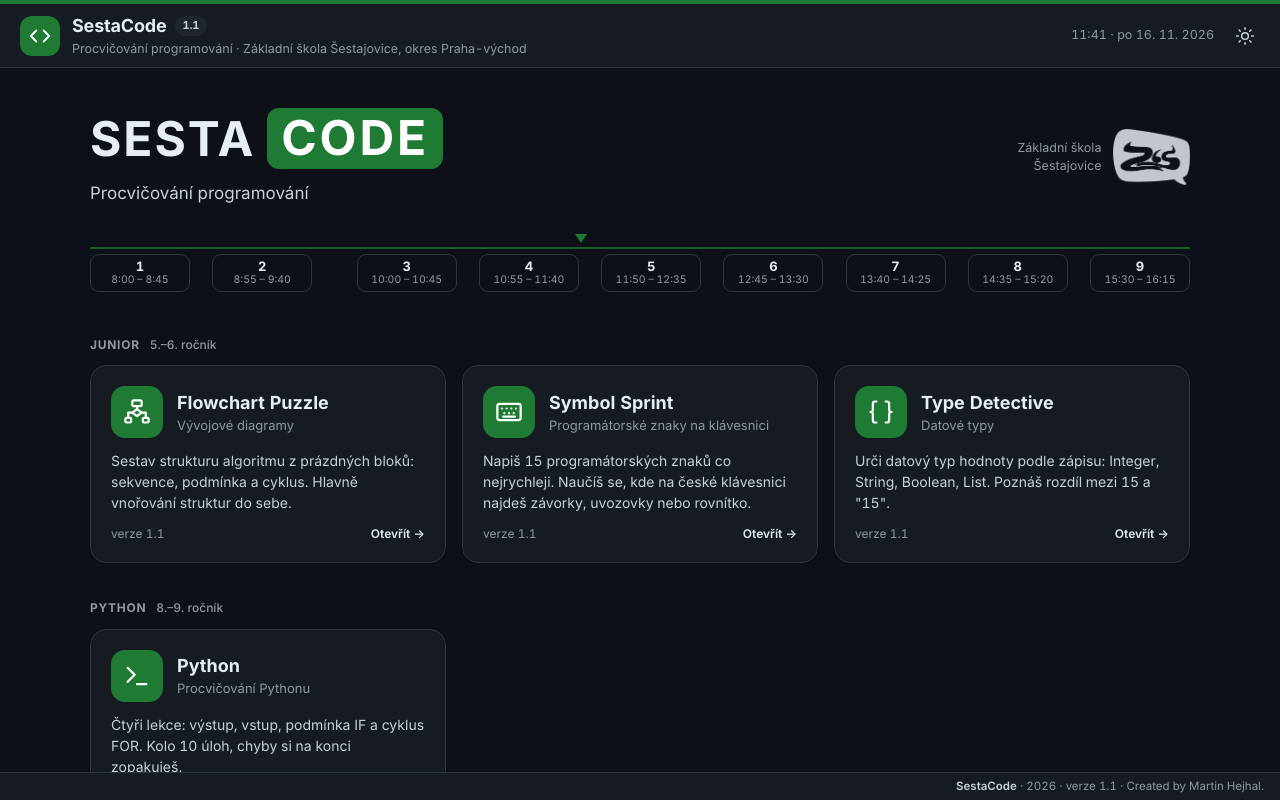
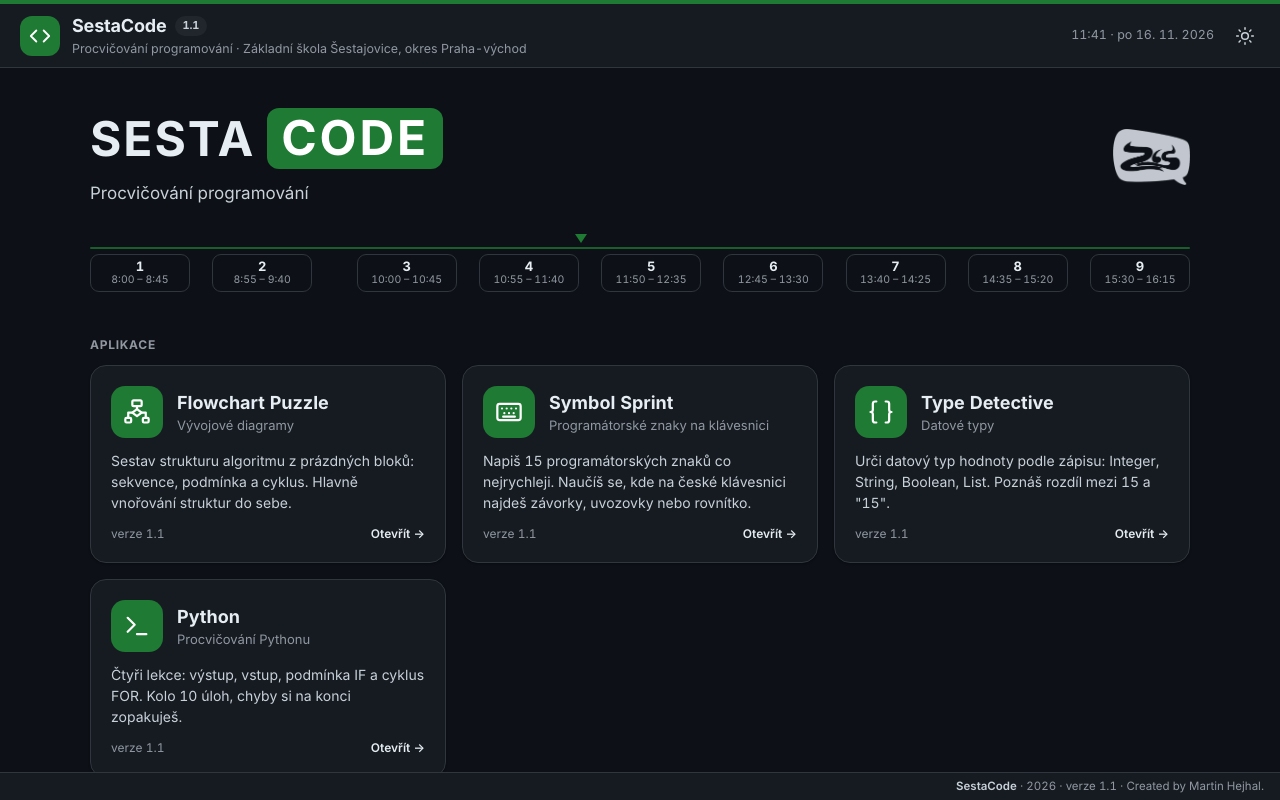
Before and after one commit to hejhaledu/sestacode, a plain HTML site: page index.html in a window 1280 px wide. Drawn offline with Linux system fonts and the light colour scheme.

Commit message:
Add files via upload

```diff
--- a/index.html
+++ b/index.html
@@ -49,27 +49,24 @@
         <h1 class="word" aria-label="SestaCode"><span class="pre">SESTA</span><span class="app">CODE</span></h1>
         <p class="tag">Procvičování programování</p>
       </div>
-      <div class="school"><span>Základní škola<br>Šestajovice</span><img src="shared/logo-skoly.png" alt="Logo ZŠ Šestajovice"></div>
+      <div class="school"><img src="shared/logo-skoly.png" alt="Logo ZŠ Šestajovice"></div>
     </div>
     <div class="tl-wrap"><div class="tl" id="tl" aria-label="Rozvrh vyučovacích hodin"></div></div>
   </section>
-  <div id="groups"></div>
+  <h2 class="sec-t">Aplikace</h2>
+  <div class="tiles" id="tiles"></div>
 </div></div></main>
 <script src="shared/apps.js?v=1.1.0"></script>
 <script src="shared/sesta-shell.js?v=1.1.0"></script>
 <script>
 const S = SESTA;
-/* aplikace po skupinách (skupiny a aplikace jsou v shared/apps.js) */
-const apps = S.apps.filter(a => !a.hidden);
-document.getElementById('groups').innerHTML = S.groups.map(g => {
-  const list = apps.filter(a => a.group === g.id); if (!list.length) return '';
-  return `<h2 class="sec-t">${S.esc(g.name)} <small>${S.esc(g.note || '')}</small></h2><div class="tiles">` + list.map(a => `
+/* karty aplikací (seznam je v shared/apps.js) */
+document.getElementById('tiles').innerHTML = S.apps.filter(a => !a.hidden).map(a => `
     <a class="tile" href="${a.path}" data-nav>
       <div class="top"><span class="ic">${S.icon(a.icon)}</span><span><b>${S.esc(a.name)}</b><span class="d">${S.esc(a.desc)}</span></span></div>
       <p>${S.esc(a.long)}</p>
       <div class="meta">verze ${S.esc(a.version)}<span class="go">Otevřít →</span></div>
-    </a>`).join('') + '</div>';
-}).join('');
+    </a>`).join('');
 document.querySelectorAll('[data-nav]').forEach(a => a.addEventListener('click', e => { e.preventDefault(); S.go(a.getAttribute('href')); }));
 /* časová osa – rozvrh je v shared/apps.js (SESTA.bells) */
 const mins = t => { const [h, m] = t.split(':').map(Number); return h * 60 + m; };
--- a/shared/apps.js
+++ b/shared/apps.js
@@ -8,7 +8,6 @@
      name    – název v hlavičce a na rozcestníku
      path    – složka aplikace, s lomítkem na konci
      icon    – název ikony ze shared/sesta-shell.js (flow, keys, types, python, code…)
-     group   – skupina na rozcestníku (id ze SESTA.groups)
      desc    – krátký popis (nabídka aplikací, podtitulek v hlavičce)
      long    – delší popis na kartě rozcestníku
      version, year – verze a rok vydání (hlavička a patička)
@@ -28,32 +27,27 @@ SESTA.bells = [
   ['8:00','8:45'], ['8:55','9:40'], ['10:00','10:45'], ['10:55','11:40'], ['11:50','12:35'],
   ['12:45','13:30'], ['13:40','14:25'], ['14:35','15:20'], ['15:30','16:15']
 ];
-/* Skupiny aplikací na rozcestníku */
-SESTA.groups = [
-  { id: 'junior', name: 'Junior', note: '5.–6. ročník' },
-  { id: 'python', name: 'Python', note: '8.–9. ročník' }
-];
 SESTA.apps = [
   {
-    id: 'flowchart', name: 'Flowchart Puzzle', path: 'flowchart/', icon: 'flow', group: 'junior',
+    id: 'flowchart', name: 'Flowchart Puzzle', path: 'flowchart/', icon: 'flow',
     desc: 'Vývojové diagramy',
     long: 'Sestav strukturu algoritmu z prázdných bloků: sekvence, podmínka a cyklus. Hlavně vnořování struktur do sebe.',
     version: '1.1', year: 2026
   },
   {
-    id: 'symbol-sprint', name: 'Symbol Sprint', path: 'symbol-sprint/', icon: 'keys', group: 'junior',
+    id: 'symbol-sprint', name: 'Symbol Sprint', path: 'symbol-sprint/', icon: 'keys',
     desc: 'Programátorské znaky na klávesnici',
     long: 'Napiš 15 programátorských znaků co nejrychleji. Naučíš se, kde na české klávesnici najdeš závorky, uvozovky nebo rovnítko.',
     version: '1.1', year: 2026
   },
   {
-    id: 'type-detective', name: 'Type Detective', path: 'type-detective/', icon: 'types', group: 'junior',
+    id: 'type-detective', name: 'Type Detective', path: 'type-detective/', icon: 'types',
     desc: 'Datové typy',
     long: 'Urči datový typ hodnoty podle zápisu: Integer, String, Boolean, List. Poznáš rozdíl mezi 15 a "15".',
     version: '1.1', year: 2026
   },
   {
-    id: 'python', name: 'Python', path: 'python/', icon: 'python', group: 'python',
+    id: 'python', name: 'Python', path: 'python/', icon: 'python',
     desc: 'Procvičování Pythonu',
     long: 'Čtyři lekce: výstup, vstup, podmínka IF a cyklus FOR. Kolo 10 úloh, chyby si na konci zopakuješ.',
     version: '1.1', year: 2026
--- a/shared/sesta-shell.js
+++ b/shared/sesta-shell.js
@@ -337,7 +337,7 @@ function header(){
 
   /* nabídka aplikací – najetím, klik na logo = rozcestník */
   const brand = h.querySelector('.s-brand'), am = h.querySelector('#sAppMenu');
-  const groups = S.groups || [{id:null, name:'Aplikace'}];
+  const groups = S.groups || [{id:null, name:'Aplikace'}];   // bez skupin = jeden seznam
   const apps = S.apps.filter(a => !a.hidden);
   am.innerHTML = `<a class="s-am" href="${C.root}" data-nav><span class="s-at home">${icon('home')}</span><span><b>Rozcestník</b><small>Hlavní stránka ${esc(S.brand.name)}</small></span>${isHub?'<span class="s-lbl">otevřeno</span>':''}</a>` +
     groups.map(g => {
```
Also changed, not shown: sablona/index.html (+2 -2 lines), 1 other file.
